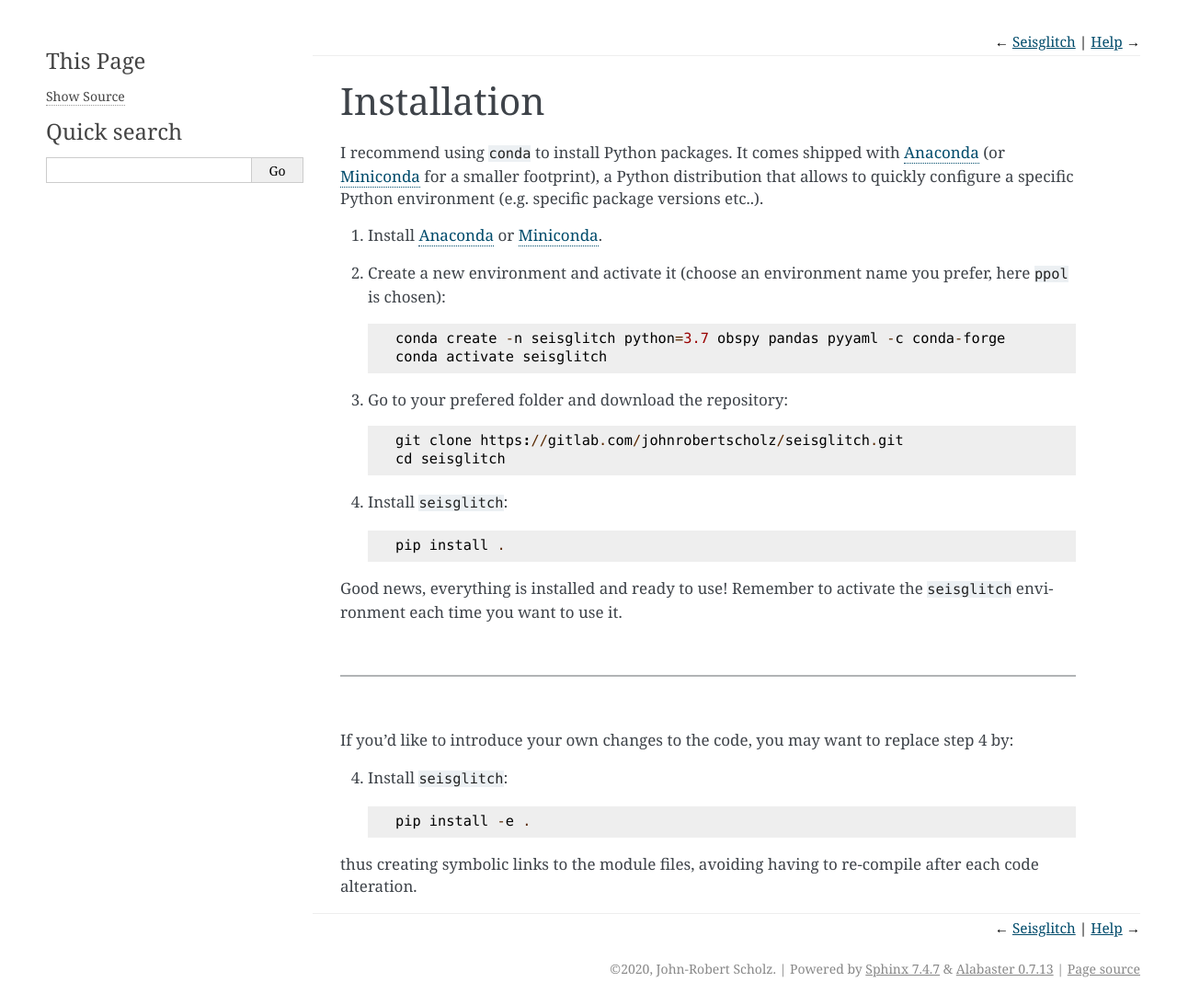
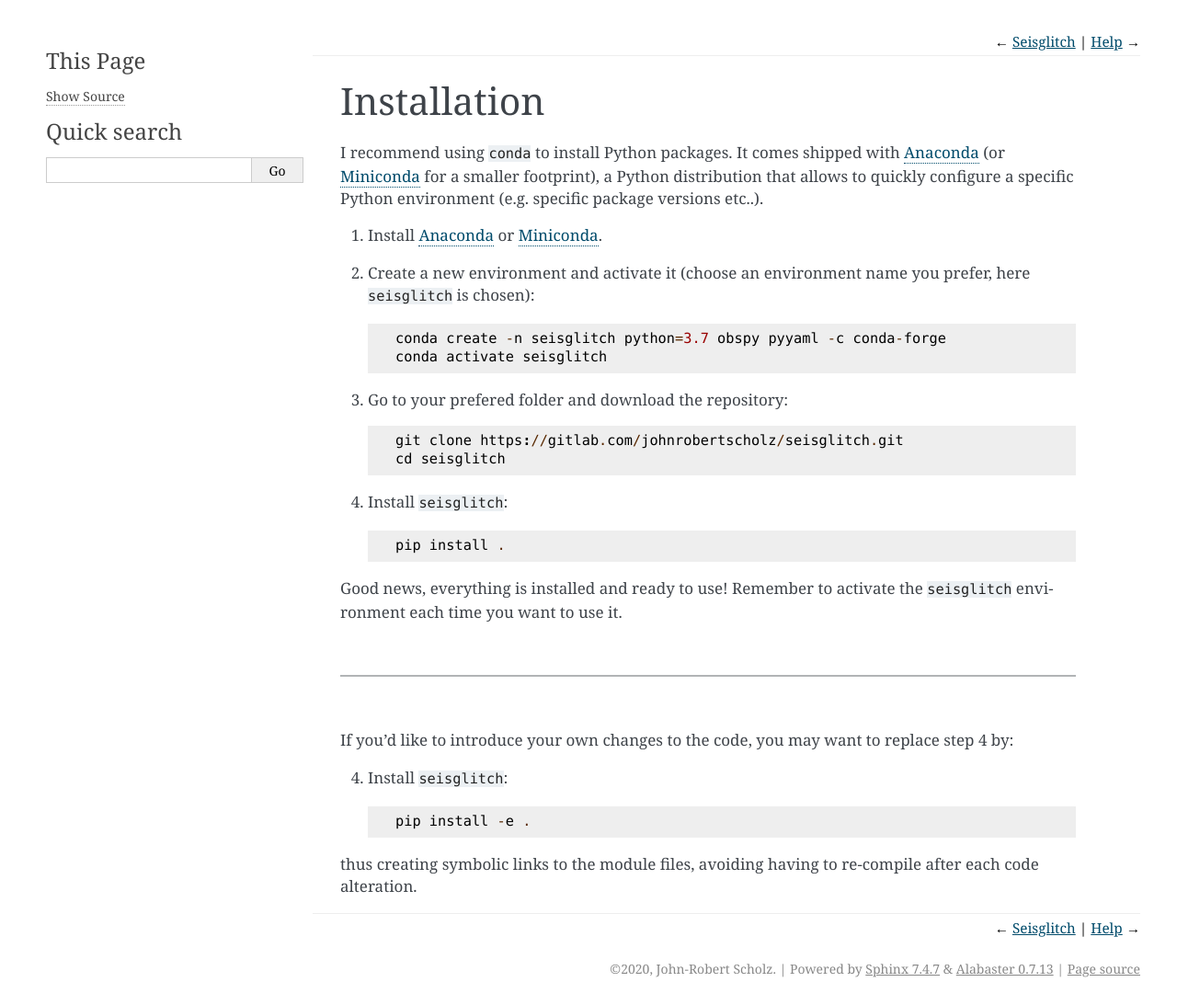
Before and after one commit to t0mmyt/seisglitch, a Sphinx documentation site: the page built from Docs/source/installation.rst, in a window 1280 px wide. Shown: the whole page at 92% size. Built offline with Sphinx 7.4.7, drawn with Linux system fonts in a browser that asks for light colours; pages that are not in the unit, such as notebooks, are missing from menus.

Commit message:
change some docs

```diff
--- a/Docs/source/installation.rst
+++ b/Docs/source/installation.rst
@@ -9,9 +9,9 @@ distribution that allows to quickly configure a specific Python environment (e.g
 
 
 1. Install Anaconda_ or Miniconda_.
-2. Create a new environment and activate it (choose an environment name you prefer, here ``ppol`` is chosen)::
+2. Create a new environment and activate it (choose an environment name you prefer, here ``seisglitch`` is chosen)::
 
-    conda create -n seisglitch python=3.7 obspy pandas pyyaml -c conda-forge
+    conda create -n seisglitch python=3.7 obspy pyyaml -c conda-forge
     conda activate seisglitch
 
 
```
